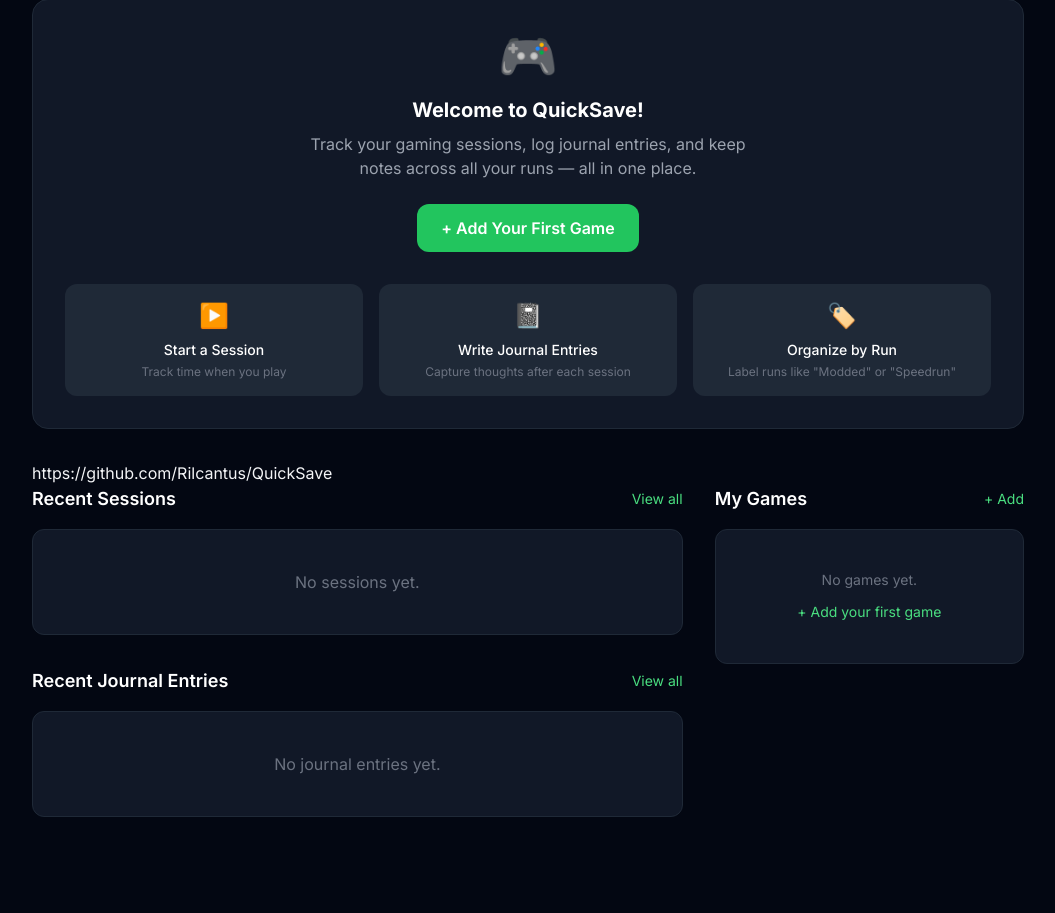
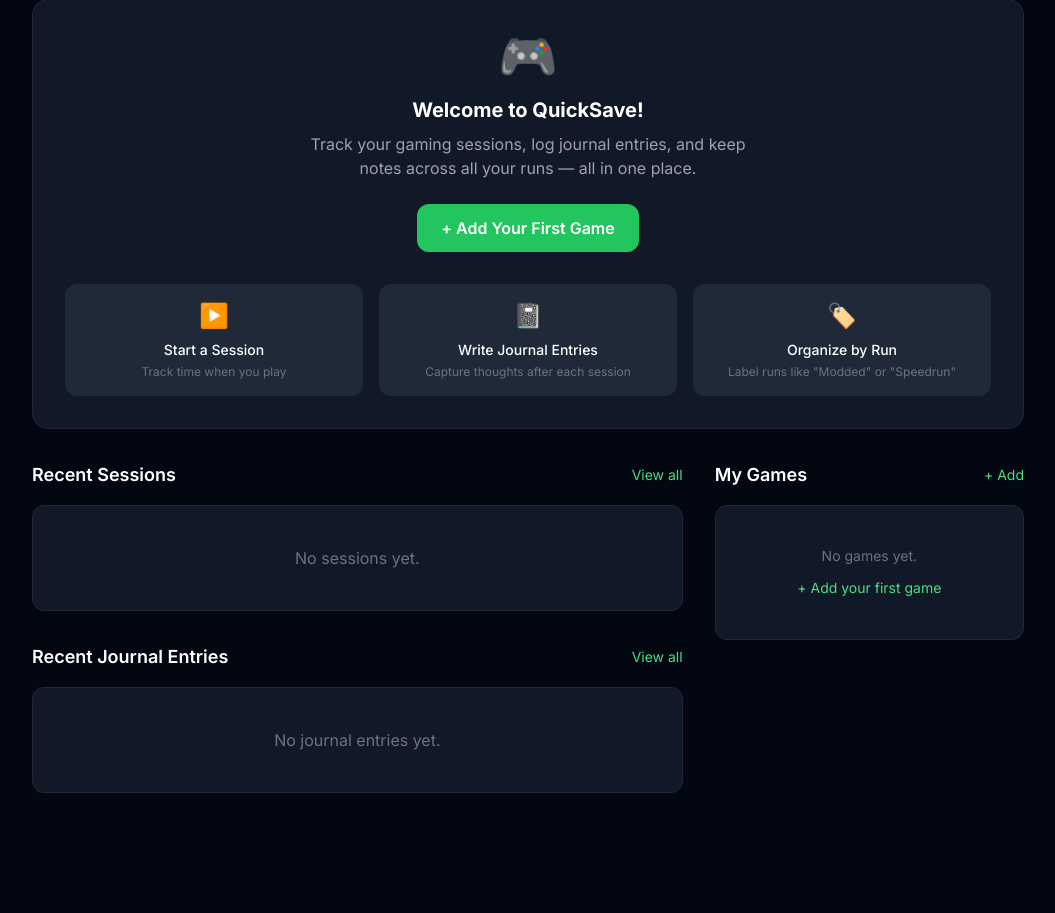
Before and after one commit to Rilcantus/QuickSave, a Django app: page /dashboard/ in a window 1280 px wide. Shown: the part 178-1091 px from the top of the page, without its empty margins (112-1167 px from the left). After the commit the page ends 971 px from the top, so only its background shows below. Run offline with Django 5.2, Linux system fonts and the light colour scheme; the visitor is signed in with stand-in values (Sample User, id 1); data that the repository does not hold is empty; some libraries are stand-ins or nearby versions.

Commit message:
fixed dashboarrd

```diff
--- a/templates/dashboard.html
+++ b/templates/dashboard.html
@@ -109,7 +109,6 @@
     </div>
     {% endif %}
 
-  https://github.com/Rilcantus/QuickSave
   <!-- Main grid -->
   <div class="grid grid-cols-1 lg:grid-cols-3 gap-8 pb-16">
 
```
